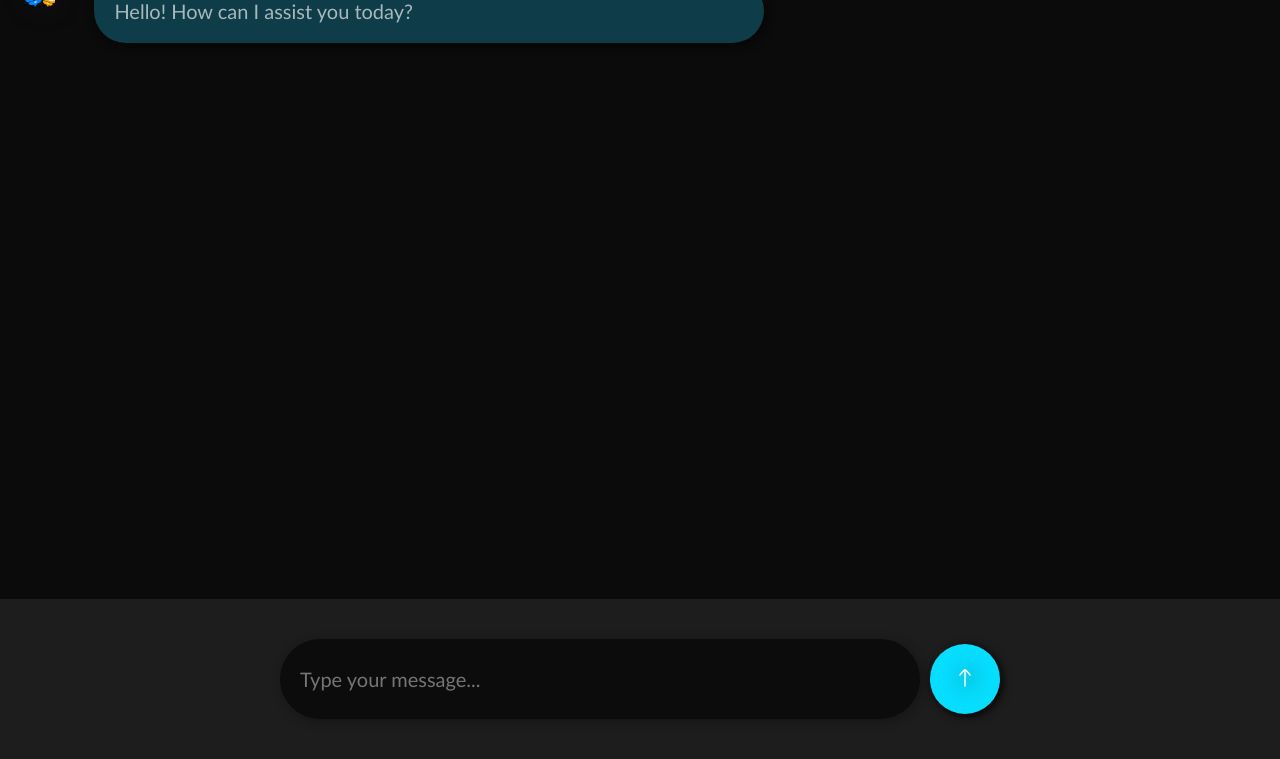
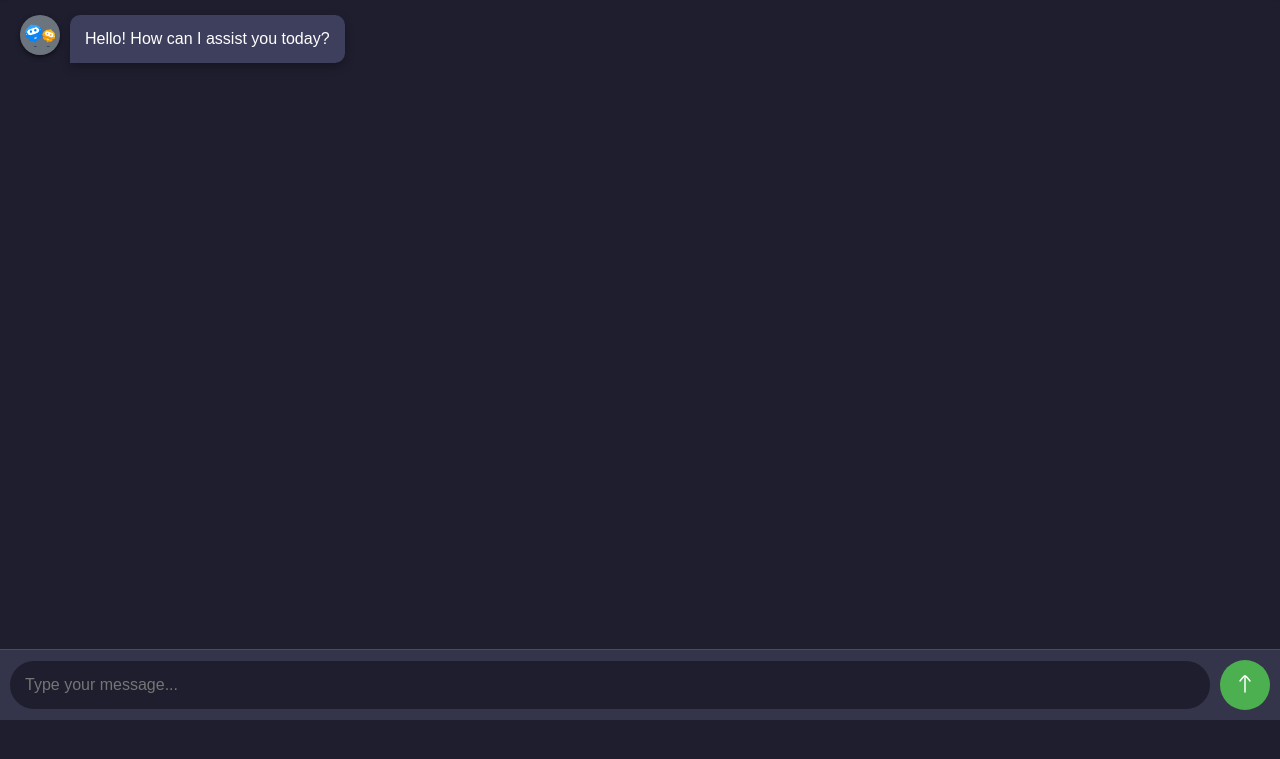
Before and after one commit to SHANKAR-PROJECT/PRINCE-MALHOTRA-AI, a plain HTML site: page index.html in a window 1280 px wide. Shown: the part 80-839 px from the top of the page. After the commit the page ends 800 px from the top, so only its background shows below. Drawn offline with Linux system fonts and the light colour scheme.

Commit message:
Update style.css

```diff
--- a/style.css
+++ b/style.css
@@ -1,124 +1,106 @@
-*{
+/* Global Styles */
+* {
     margin: 0;
     padding: 0;
     box-sizing: border-box;
-    font-family: 'Gill Sans', 'Gill Sans MT', Calibri, 'Trebuchet MS', sans-serif;
+    font-family: 'Arial', sans-serif;
 }
-body{
+body {
     width: 100%;
     height: 100vh;
-}
-.chat-container{
-    width: 100%;
-    height: 80%;
-    background-color: rgb(12, 11, 11);
-    padding: 20px;
     display: flex;
     flex-direction: column;
-    gap:20px;
-    font-size: 20px;
-    overflow: auto;
+    background-color: #1e1e2f;
+    color: white;
 }
-.user-chat-box{
-    width: 60%;
-    position: relative;
-    left:40%;
 
+/* Header */
+header {
+    text-align: center;
+    background-color: #34354a;
+    padding: 10px;
+    font-size: 24px;
+    font-weight: bold;
+    color: white;
+    box-shadow: 0px 2px 5px rgba(0, 0, 0, 0.3);
 }
-.ai-chat-box{
-    width: 60%;
-    position: relative;
+
+/* Chat Container */
+.chat-container {
+    flex: 1;
+    padding: 20px;
+    overflow-y: auto;
+    display: flex;
+    flex-direction: column;
+    gap: 15px;
 }
-.user-chat-area{
-    width: 90%;
-    padding: 20px;
-    background-color: rgb(6, 62, 76);
-    color:rgba(255, 255, 255, 0.639);
-    border-radius: 40px 0px 40px 40px;
-    box-shadow: 2px 2px 10px black;
+
+/* Chat Box Styles */
+.ai-chat-box, .user-chat-box {
     display: flex;
-    gap:10px;
-    flex-direction: column;
+    gap: 10px;
+    align-items: flex-start;
 }
-.chooseimg{
-    width: 30%;
-    border-radius: 30px;
+
+.ai-chat-area, .user-chat-area {
+    max-width: 60%;
+    padding: 15px;
+    border-radius: 10px;
+    box-shadow: 0px 4px 10px rgba(0, 0, 0, 0.3);
 }
-.ai-chat-area{
-    width: 90%;
-    padding: 20px;
-    background-color: rgba(17, 147, 180, 0.361);
-    position: relative;
-    left:10%;
-    color:rgba(255, 255, 255, 0.639);
-    border-radius: 0px 40px 40px 40px;
-    box-shadow: 2px 2px 10px rgb(5, 5, 5);
+
+.ai-chat-area {
+    background-color: #3e3f5c;
+    color: white;
+    border-radius: 10px 10px 10px 0;
 }
-#userImage{
-    position: absolute;
-    right: 0;
-    filter:drop-shadow( 2px 2px 10px rgb(22, 22, 22));
 
+.user-chat-area {
+    background-color: #4caf50;
+    color: white;
+    margin-left: auto;
+    border-radius: 10px 10px 0 10px;
 }
-#aiImage{
-    position: absolute;
-left:0;
-filter:drop-shadow( 2px 2px 10px rgb(17, 17, 17));
+
+#aiImage {
+    width: 40px;
+    height: 40px;
+    border-radius: 50%;
+    background-color: #6c757d;
+    box-shadow: 0px 2px 5px rgba(0, 0, 0, 0.5);
 }
-.prompt-area{
-    width: 100%;
-    height: 20%;
-    background-color: rgba(11, 11, 11, 0.927);
+
+/* Prompt Area */
+.prompt-area {
     display: flex;
     align-items: center;
-    justify-content: center;
-    gap:10px
+    gap: 10px;
+    padding: 10px;
+    background-color: #34354a;
+    border-top: 1px solid #4e4e4e;
 }
-.prompt-area input{
-    width: 50%;
-    height: 80px;
-    background-color: rgb(12, 12, 12);
+
+.prompt-area input {
+    flex: 1;
+    padding: 15px;
+    border-radius: 25px;
+    border: none;
     outline: none;
-    border:none;
-    border-radius: 50px;
-    padding: 20px;
+    background-color: #1e1e2f;
     color: white;
-    font-size: 20px;
-    box-shadow: 2px 2px 10px rgb(21, 21, 21);
+    font-size: 16px;
 }
-.prompt-area button{
-    width: 70px;
-    height: 70px;
-    border-radius: 50%;
-    background-color: rgb(7, 221, 254);
-    border:none;
-    box-shadow: 2px 2px 10px black;
-    cursor: pointer;
-    transition: all 0.5s;
-}
-.prompt-area button:hover{
-    background-color: rgba(0, 0, 0, 0.338);
-}
-.load{
-    filter:drop-shadow( 2px 2px 10px black)
-}
-.choose{
+
+.prompt-area button {
     width: 50px;
     height: 50px;
     border-radius: 50%;
+    background-color: #4caf50;
+    border: none;
+    cursor: pointer;
+    transition: all 0.3s ease-in-out;
 }
-#image{
-    display: flex;
-    align-items: center;
-    justify-content: center;
+
+.prompt-area button:hover {
+    background-color: #3a9c40;
 }
-@media (max-width:600px) {
-    .user-chat-box{
-        width: 80%;
-        left:20%
-    }
-    .ai-chat-box{
-        width: 80%;
-    }
-
-}
```
